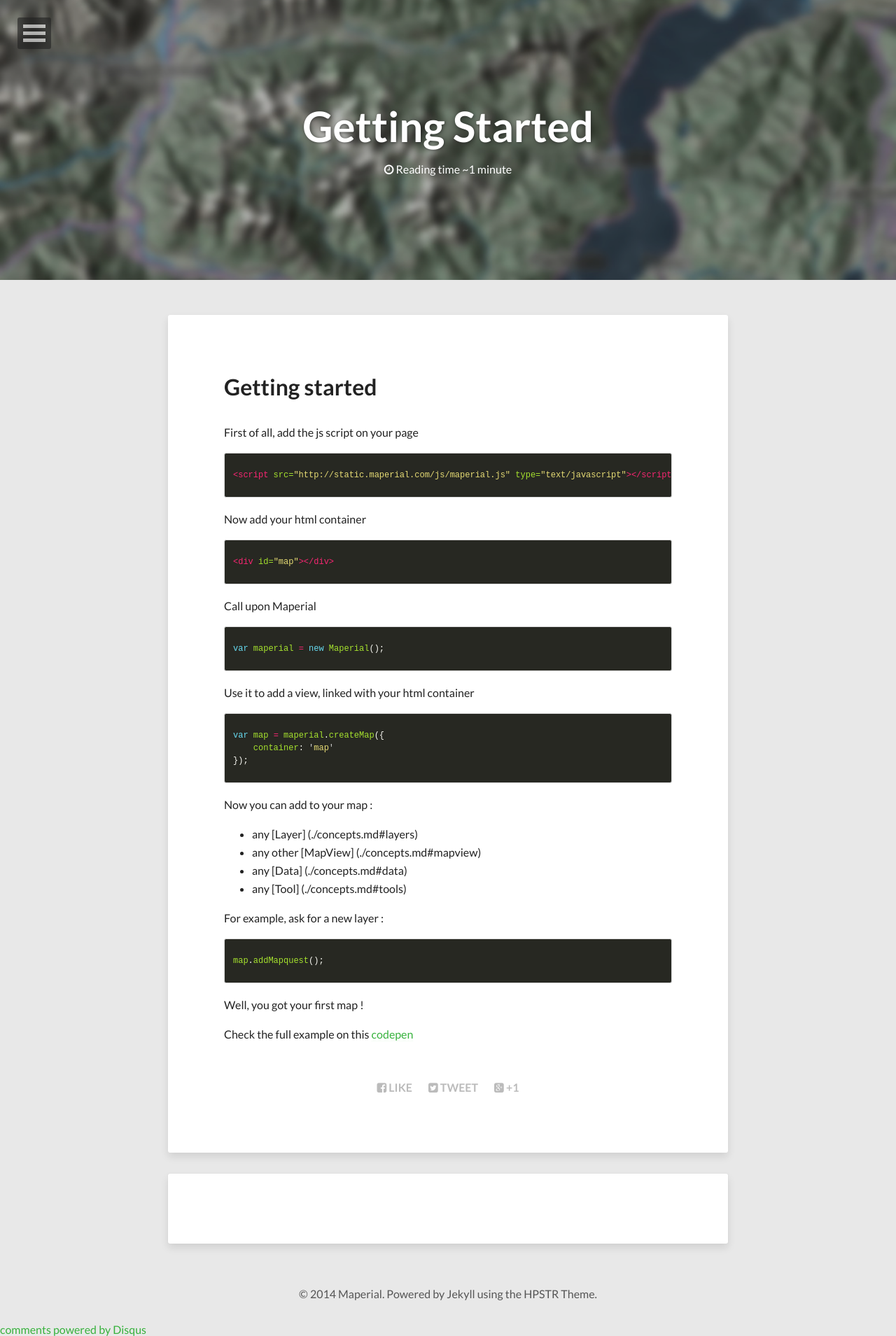
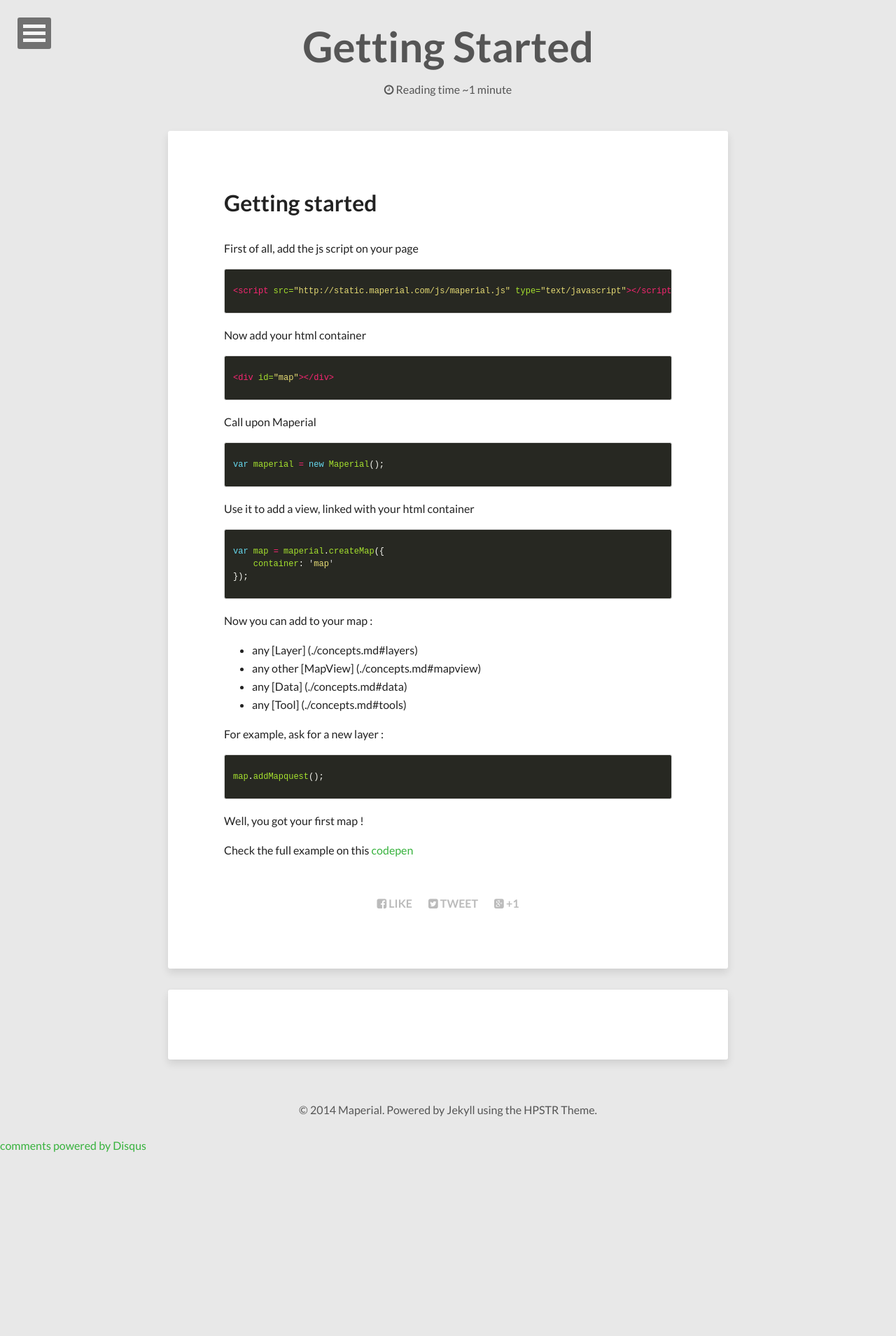
Before and after one commit to maperial/maperial.github.io, a Jekyll site: the page built from getting-started/index.md, in a window 1280 px wide. Shown: the whole page at 70% size. Built offline with Jekyll 4.4.1, drawn with Linux system fonts in a browser that asks for light colours; nearby versions of some CDN libraries; comment, search, counter and statistics services are not loaded; after the commit the page ends 1646 px from its top, so only the background shows below that.

Commit message:
getting-started

```diff
--- a/getting-started/index.md
+++ b/getting-started/index.md
@@ -1,8 +1,6 @@
 ---
 layout: page
 title: Getting Started
-image:
-  feature: maperial-abstract-1.jpg
 ---
 
 # Getting started
```
